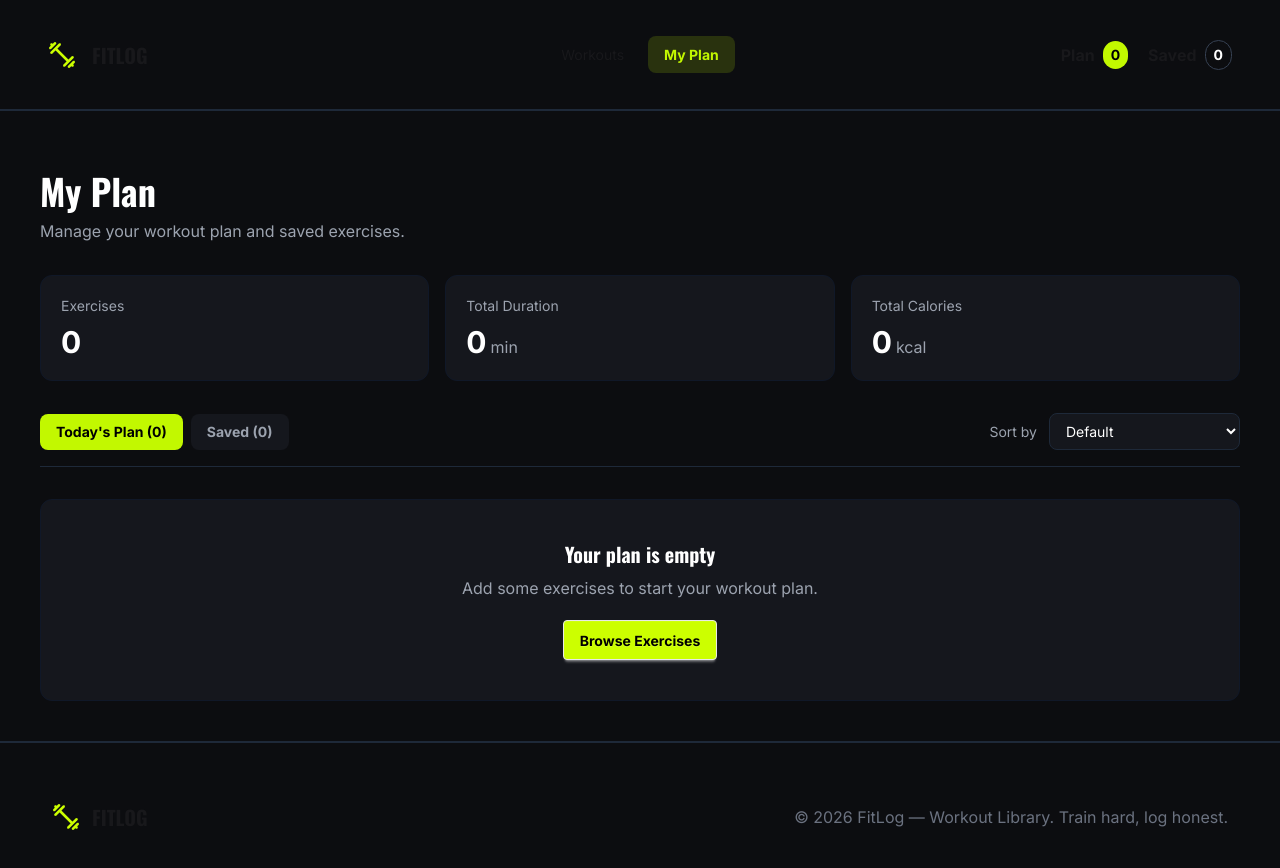
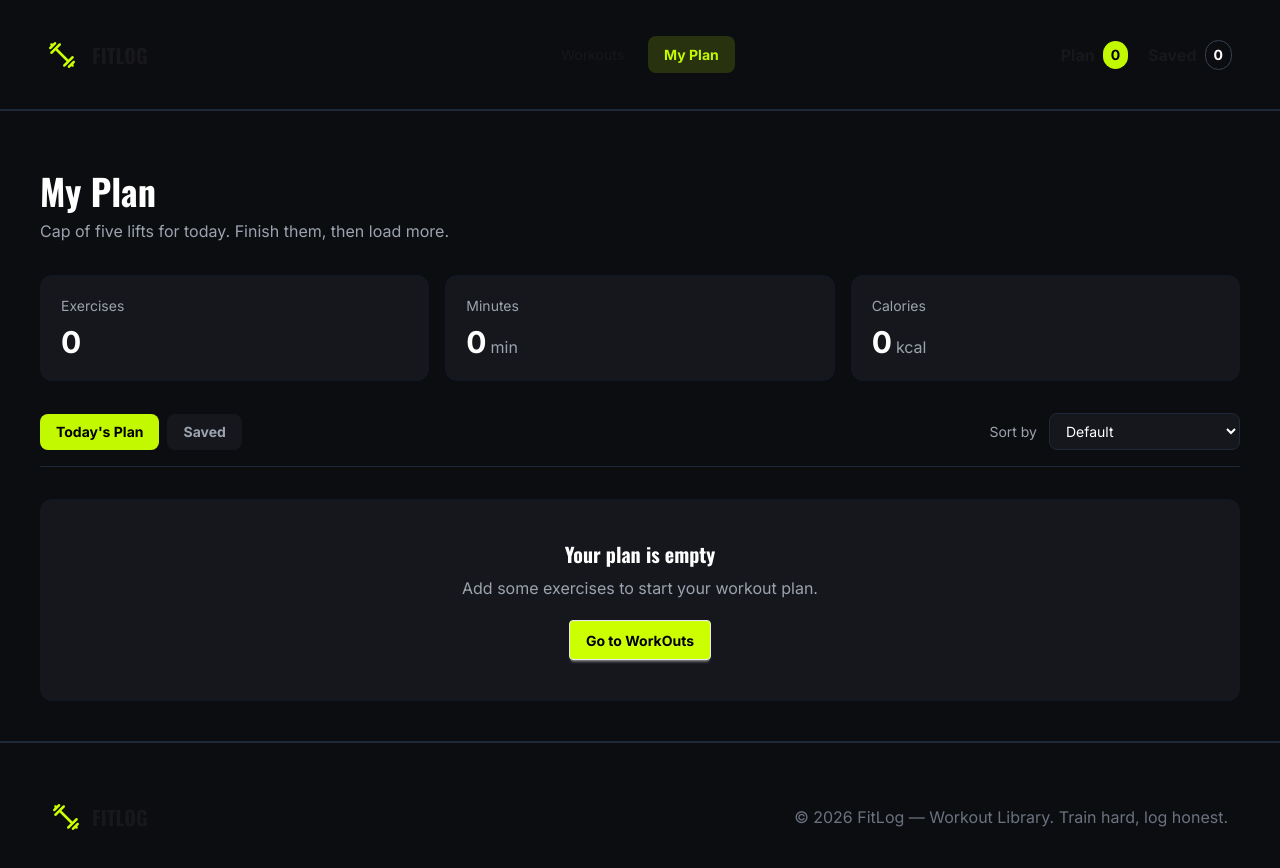
Before and after one commit to TurjoSerao/fit-lab, a Next.js app: page /my-plan in a window 1280 px wide. Shown: the top 868 px of the page. Built offline with nearby package versions, Linux system fonts and the light colour scheme.

Commit message:
improved UI

```diff
--- a/src/app/my-plan/page.jsx
+++ b/src/app/my-plan/page.jsx
@@ -128,7 +128,7 @@ const MyPlanPage = () => {
         <h1 className="text-4xl font-bold text-white">My Plan</h1>
 
         <p className="mt-2 text-[#9CA3AF]">
-          Manage your workout plan and saved exercises.
+          Cap of five lifts for today. Finish them, then load more.
         </p>
       </div>
 
@@ -145,7 +145,7 @@ const MyPlanPage = () => {
 
         {/* Duration */}
         <div className="rounded-xl border border-gray-900 bg-[#15171D] p-5">
-          <p className="text-sm text-[#9CA3AF]">Total Duration</p>
+          <p className="text-sm text-[#9CA3AF]">Minutes</p>
 
           <p className="mt-2 text-3xl font-bold text-white">
             {totalDuration}
@@ -158,7 +158,7 @@ const MyPlanPage = () => {
 
         {/* Calories */}
         <div className="rounded-xl border border-gray-900 bg-[#15171D] p-5">
-          <p className="text-sm text-[#9CA3AF]">Total Calories</p>
+          <p className="text-sm text-[#9CA3AF]">Calories</p>
 
           <p className="mt-2 text-3xl font-bold text-white">
             {totalCalories}
@@ -182,7 +182,7 @@ const MyPlanPage = () => {
                 : "bg-[#15171D] text-[#9CA3AF] hover:text-white"
             }`}
           >
-            Today's Plan ({plan.length})
+            Today's Plan
           </button>
 
           <button
@@ -193,7 +193,7 @@ const MyPlanPage = () => {
                 : "bg-[#15171D] text-[#9CA3AF] hover:text-white"
             }`}
           >
-            Saved ({saved.length})
+            Saved
           </button>
         </div>
 
@@ -234,7 +234,7 @@ const MyPlanPage = () => {
           </p>
 
           <Link href="/exercises" className="btn mt-5 bg-[#CCFF00] text-black">
-            Browse Exercises
+            Go to WorkOuts
           </Link>
         </div>
       ) : (
```
